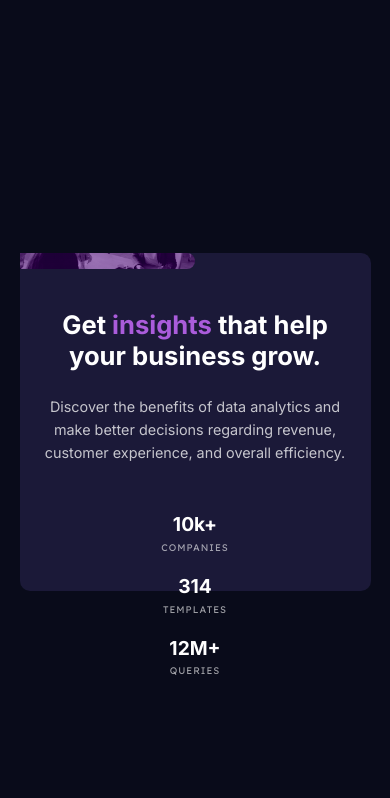
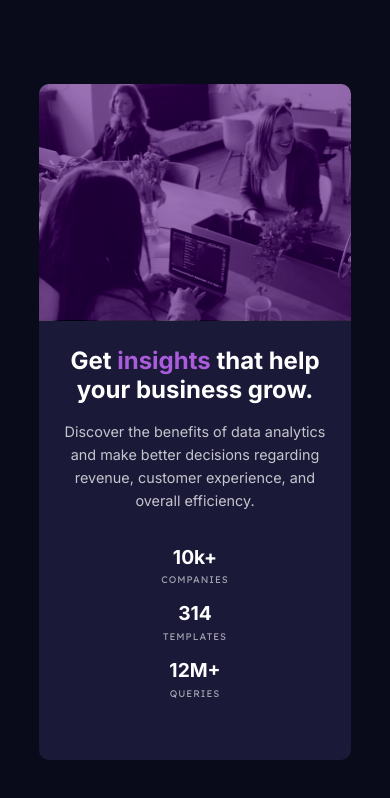
Before and after one commit to adil-khursheed/Stats-Preview-Card-Component, a plain HTML site: page index.html in a window 390 px wide. Drawn offline with Linux system fonts and the light colour scheme.

Commit message:
Update styles.css

```diff
--- a/styles.css
+++ b/styles.css
@@ -1,15 +1,15 @@
-@import url('https://fonts.googleapis.com/css2?family=Inter:wght@400;700&family=Lexend+Deca&display=swap');
+@import url("https://fonts.googleapis.com/css2?family=Inter:wght@400;700&family=Lexend+Deca&display=swap");
 
 /* font-family: 'Inter', sans-serif;
 font-family: 'Lexend Deca', sans-serif; */
 
-*{
+* {
   margin: 0;
   padding: 0;
   box-sizing: border-box;
 }
 
-:root{
+:root {
   --main-bg: hsl(233, 47%, 7%);
   --card-bg: hsl(244, 38%, 16%);
   --accent: hsl(277, 64%, 61%);
@@ -18,7 +18,7 @@ font-family: 'Lexend Deca', sans-serif; */
   --stat-head: hsla(0, 0%, 100%, 0.6);
 }
 
-.container{
+.container {
   width: 100vw;
   height: 100vh;
   background-color: var(--main-bg);
@@ -27,62 +27,67 @@ font-family: 'Lexend Deca', sans-serif; */
   align-items: center;
 }
 
-.card{
-    width: 70vw;
+.card {
+  max-width: 900px;
+  width: 100%;
   background-color: var(--card-bg);
   color: var(--main-text);
   display: flex;
   border-radius: 10px;
-
 }
 
-.description{
+.description {
   width: 50%;
-    padding: 4rem;
+  padding: 3rem;
 }
 
-.card_image{
+.card_image {
   width: 50%;
-    background: linear-gradient(0deg, hsla(277, 64%, 61%, 0.5)0%, hsla(277, 64%, 61%, 0.5)100%), url(image-header-desktop.jpg);
+  background: linear-gradient(
+      0deg,
+      hsla(277, 64%, 61%, 0.5) 0%,
+      hsla(277, 64%, 61%, 0.5) 100%
+    ),
+    url(image-header-desktop.jpg);
   background-position: center;
   background-size: cover;
   filter: brightness(70%) contrast(150%);
   border-radius: 0 10px 10px 0;
 }
 
-.heading{
+.heading {
   font-size: 4.8vmin;
-    font-family: 'Inter', sans-serif;
+  font-family: "Inter", sans-serif;
   margin-top: 1rem;
 }
 
-.heading span{
+.heading span {
   color: var(--accent);
 }
 
-.para{
+.para {
   font-size: 2vmin;
-    font-family: 'Inter', sans-serif;
+  font-family: "Inter", sans-serif;
   color: var(--main-para);
   margin: 1.5rem 0 3rem 0;
   line-height: 1.6;
   /* padding-right: 1rem; */
 }
 
-.stats{
+.stats {
   display: flex;
   justify-content: space-between;
   /* padding-right: 3rem; */
 }
 
-.stats .number{
-    font-family: 'Inter', sans-serif;
+.stats .number {
+  font-family: "Inter", sans-serif;
   font-size: 3vmin;
   font-weight: 700;
 }
 
-.stats .name{
-    font-family: 'Lexend Deca', sans-serif;
+.stats .name {
+  font-family: "Lexend Deca", sans-serif;
   text-transform: uppercase;
   font-size: 1.5vmin;
   color: var(--stat-head);
@@ -90,159 +95,132 @@ font-family: 'Lexend Deca', sans-serif; */
   margin-top: 0.3rem;
 }
 
-/* -----------SMALL SCREEN DEVICES--------------- */
-@media only screen and (max-width: 375px){
-    .card{
-        width: 75vw;
-        height: 90vh;
-        flex-direction: column-reverse;
-        justify-content: space-between;
+/* -----------LARGE SCREEN DEVICES--------------- */
+@media only screen and (max-width: 1024px) {
+  .card {
+    width: 80vw;
   }
 
-    .card .card_image{
+  .card .card_image {
+    background: linear-gradient(
+        0deg,
+        hsla(277, 64%, 61%, 0.5) 0%,
+        hsla(277, 64%, 61%, 0.5) 100%
+      ),
+      url(image-header-desktop.jpg);
+    background-position: center;
+    background-size: cover;
+    filter: brightness(70%) contrast(150%);
+    border-radius: 0 10px 10px 0;
+  }
+
+  .description {
+    padding: 3.5rem;
+  }
+
+  .heading {
+    font-size: 1.6rem;
+  }
+
+  .para {
+    font-size: 0.8rem;
+  }
+
+  .stats {
+    padding: 0;
+  }
+
+  .stats .number {
+    font-size: 1.3rem;
+  }
+
+  .stats .name {
+    font-size: 0.6rem;
+  }
+}
+
+/* ----------------Medium Screen Devices--------- */
+@media only screen and (max-width: 768px) {
+  .card {
+    width: 50vw;
+    height: 80vh;
+    flex-direction: column-reverse;
+  }
+
+  .description {
     width: 100%;
-        height: 30%;
-        background: linear-gradient(0deg, hsla(277, 64%, 61%, 0.5)0%, hsla(277, 64%, 61%, 0.5)100%), url(image-header-mobile.jpg);
+    height: 65%;
+    text-align: center;
+    padding: 2rem;
+  }
+
+  .card .card_image {
+    width: 100%;
+    height: 35%;
+    background: linear-gradient(
+        0deg,
+        hsla(277, 64%, 61%, 0.5) 0%,
+        hsla(277, 64%, 61%, 0.5) 100%
+      ),
+      url(image-header-mobile.jpg);
     background-position: center;
     background-size: cover;
     filter: brightness(70%) contrast(150%);
     border-radius: 10px 10px 0 0;
   }
 
-    .description{
-        width: auto;
-        height: 70%;
-        text-align: center;
-        padding: 1rem;
+  .heading {
+    font-size: 2rem;
+    margin-top: 0;
   }
 
-    .heading{
+  .para {
+    font-size: 1.15rem;
+    margin: 1rem 0 2rem 0;
+  }
+
+  .stats {
+    flex-direction: column;
+  }
+
+  .stats_1,
+  .stats_2 {
+    margin-bottom: 1rem;
+  }
+
+  .stats .number {
     font-size: 1.5rem;
   }
 
-    .para{
+  .stats .name {
+    font-size: 0.8rem;
+  }
+}
+
+/* --------SMALL SCREEN DEVICES--------- */
+@media only screen and (max-width: 480px) {
+  .card {
+    width: 80vw;
+  }
+
+  .description {
+    padding: 1.6rem;
+  }
+
+  .heading {
+    font-size: 1.5rem;
+    margin-top: 0;
+  }
+
+  .para {
     font-size: 0.9rem;
   }
 
-    .stats{
-        padding: 0;
-    }
-
-    .stats .number{
-        font-size: 1.3rem;
-    }
-
-    .stats .name{
-        font-size: 2vmin;
-    }
-
-    .card .stats{
-        flex-direction: column;
-    }
-
-    .card .stats .stats_1, .card .stats .stats_2{
-        margin-bottom: 1.3rem;
-    }
-
-
-}
-
-
-/* ----------------Medium Screen Devices--------- */
-@media only screen and (max-width: 500px){
-    .card{
-        width: 75vw;
-        height: 90vh;
-        flex-direction: column-reverse;
-        justify-content: space-between;
-    }
-
-    .card .card_image{
-        width: 100%;
-        height: 30%;
-        background: linear-gradient(0deg, hsla(277, 64%, 61%, 0.5)0%, hsla(277, 64%, 61%, 0.5)100%), url(image-header-mobile.jpg);
-    background-position: center;
-    background-size: cover;
-    filter: brightness(70%) contrast(150%);
-        border-radius: 10px 10px 0 0;
-    }
-
-    .description{
-        width: auto;
-        height: 70%;
-        text-align: center;
-        padding: 1rem;
-    }
-
-    .heading{
-        font-size: 1.6rem;
-        margin-top: 2rem;
-    }
-
-    .para{
-        font-size: 0.9rem;
-    }
-
-    .stats .number{
-        font-size: 1.5rem;
-    }
-
-    .stats .name{
-        font-size: 0.8rem;
-    }
-
-    .card .stats{
-        flex-direction: column;
-    }
-
-    .card .stats .stats_1, .card .stats .stats_2{
-        margin-bottom: 1.3rem;
-    }
-
-
-}
-
-/* ----------------Medium Screen Devices--------- */
-@media only screen and (max-width: 900px){
-    .card{
-        width: 90vw;
-        height: 40vh;
-    }
-
-    .card .card_image{
-        width: 50%;
-        height: 100%;
-        background: linear-gradient(0deg, hsla(277, 64%, 61%, 0.5)0%, hsla(277, 64%, 61%, 0.5)100%), url(image-header-mobile.jpg);
-    background-position: center;
-    background-size: cover;
-    filter: brightness(70%) contrast(150%);
-        border-radius: 0 10px 10px 0;
-    }
-
-    .description{
-        width: 50;
-        height: 100%;
-        text-align: center;
-        padding: 1.5rem;
-        margin-top: -1rem;
-    }
-
-    .heading{
-        font-size: 1.6rem;
-        margin-top: 2rem;
-    }
-
-    .para{
-        font-size: 0.9rem;
-    }
-
-    .stats .number{
+  .stats .number {
     font-size: 1.2rem;
   }
 
-    .stats .name{
+  .stats .name {
     font-size: 0.6rem;
   }
-
-
 }
```
Lines whose indentation alone changed are shown as unchanged.
